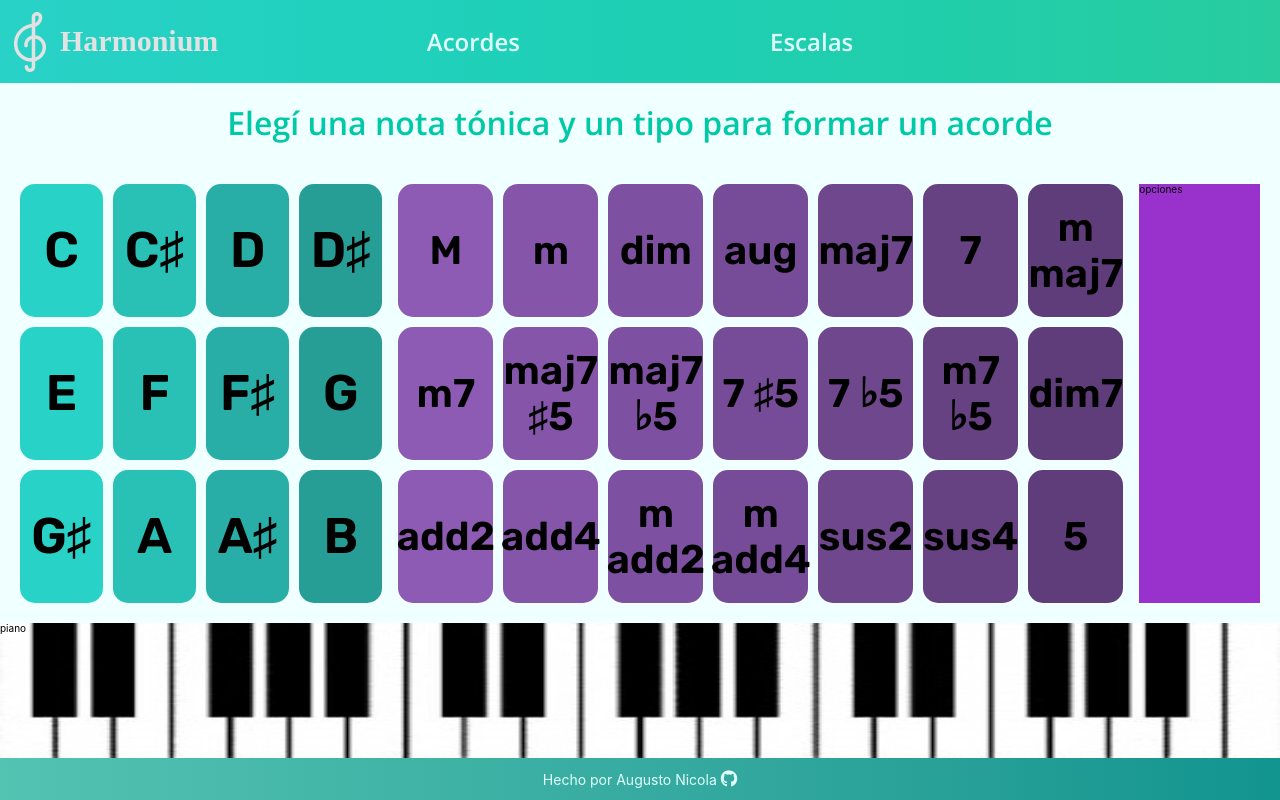
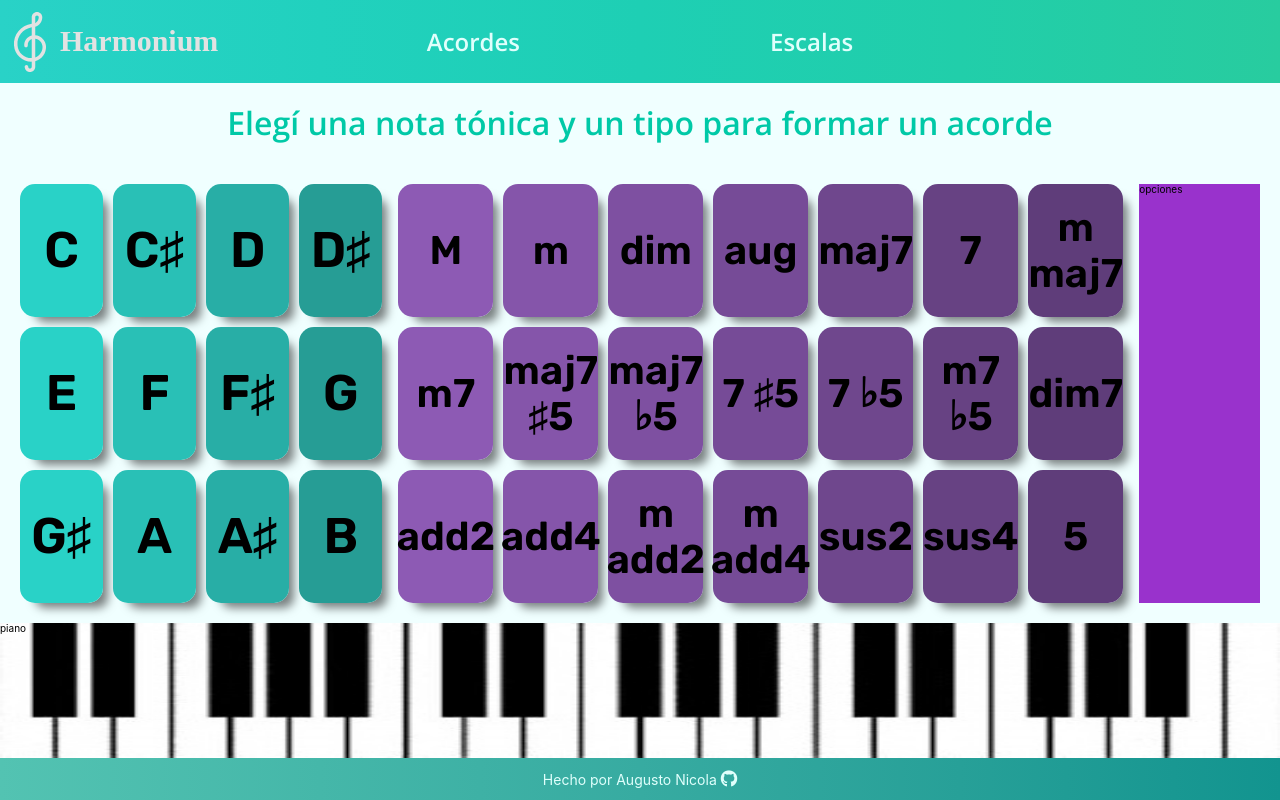
Before and after one commit to AugustoNicola/Harmonium, a React (Create React App) app in the folder app/: page /acordes in a window 1280 px wide. Built offline with nearby package versions, Linux system fonts and the light colour scheme; the HTML template or start-up script is replaced by a standard one; a web font is replaced by a local one.

Commit message:
:art: Notas y Acordes: box shadow

```diff
--- a/app/src/Componentes/Acordes/Acordes.css
+++ b/app/src/Componentes/Acordes/Acordes.css
@@ -47,6 +47,10 @@
 	font-weight: 700;
 	font-size: 4rem;
 
+	box-shadow: 10px 10px 10px -5px rgba(0,0,0,0.5);
+	-webkit-box-shadow: 10px 10px 10px -5px rgba(0,0,0,0.5);
+	-moz-box-shadow: 10px 10px 10px -5px rgba(0,0,0,0.5);
+
 	background-size: 400% 400%;
 	background-repeat: no-repeat;
 	transition: .5s all;
--- a/app/src/Componentes/Notas/Notas.css
+++ b/app/src/Componentes/Notas/Notas.css
@@ -40,6 +40,10 @@
 	font-weight: 700;
 	font-size: 5rem;
 
+	box-shadow: 10px 10px 10px -5px rgba(0,0,0,0.5);
+	-webkit-box-shadow: 10px 10px 10px -5px rgba(0,0,0,0.5);
+	-moz-box-shadow: 10px 10px 10px -5px rgba(0,0,0,0.5);
+
 	background-size: 400% 400%;
 	background-repeat: no-repeat;
 	transition: .5s all;
```
